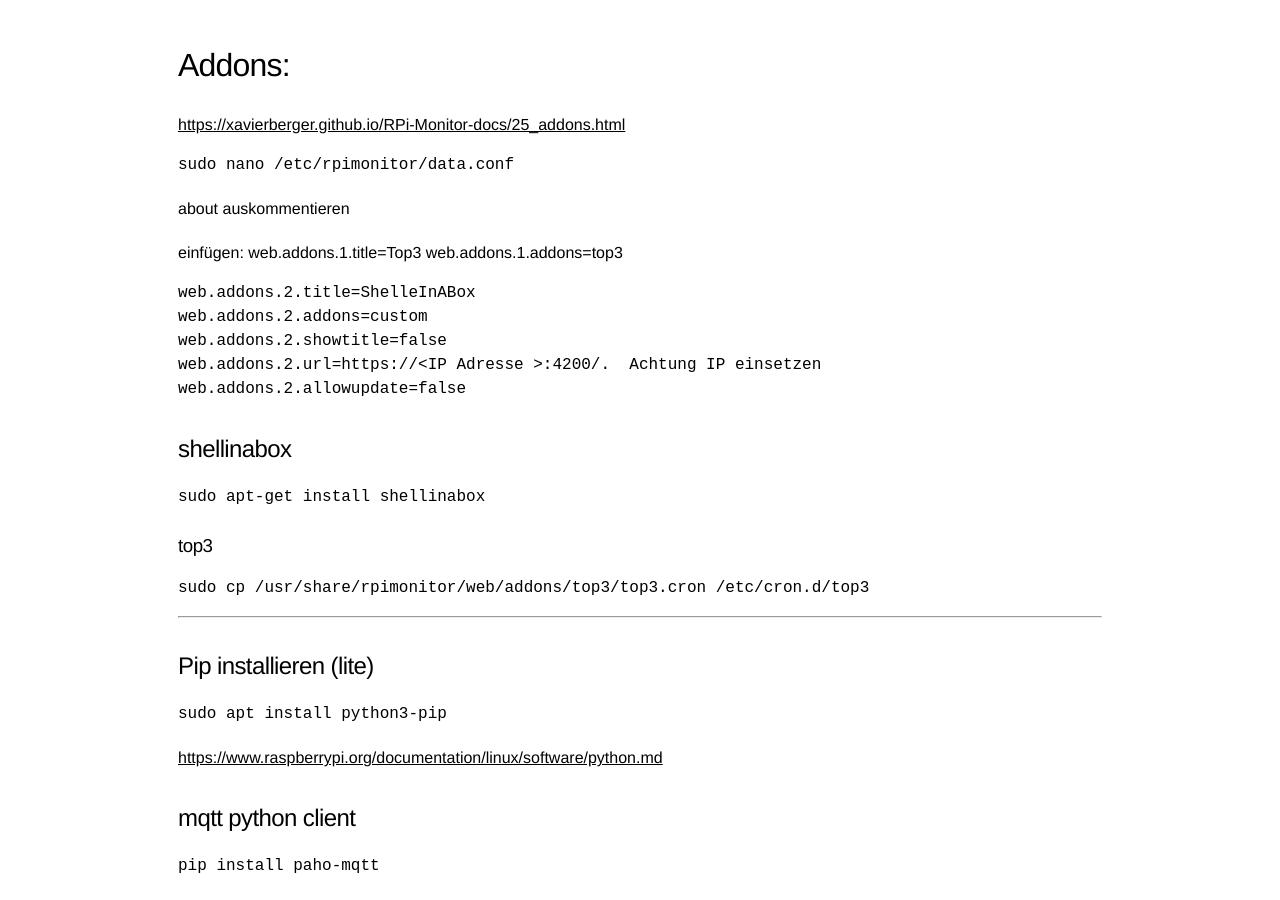
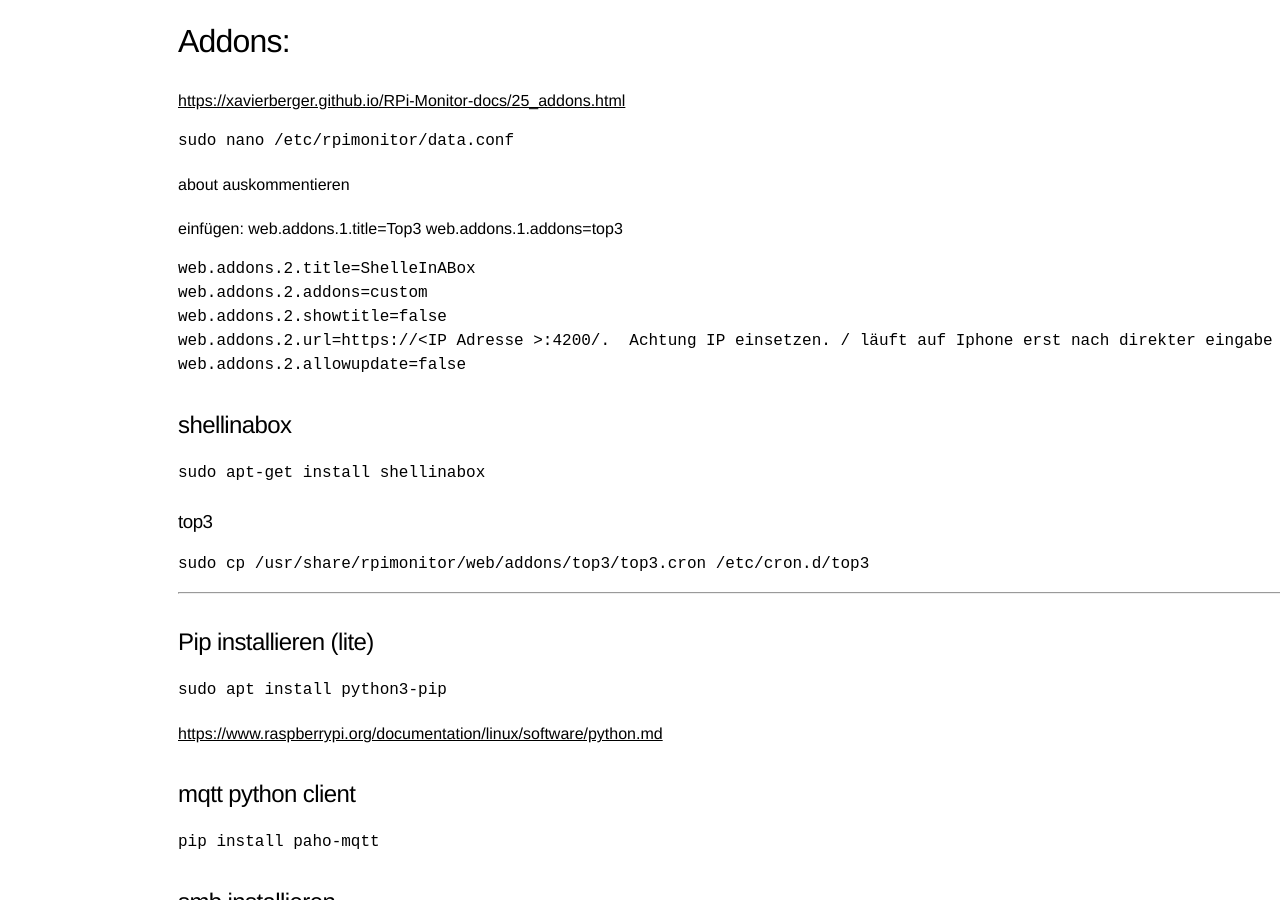
Before and after one commit to Wingertsau/ct.github.io, a Jekyll site: the page built from raspi.md, in a window 1280 px wide and 900 px high, scrolled down 1623 px. Built offline with Jekyll 4.4.1, drawn with Linux system fonts in a browser that asks for light colours; our own code applies the rules of GitHub Pages for plain Markdown files.

Commit message:
Update raspi.md

```diff
--- a/raspi.md
+++ b/raspi.md
@@ -87,7 +87,7 @@ einfügen:
     web.addons.2.title=ShelleInABox
     web.addons.2.addons=custom
     web.addons.2.showtitle=false
-    web.addons.2.url=https://<IP Adresse >:4200/.  Achtung IP einsetzen
+    web.addons.2.url=https://<IP Adresse >:4200/.  Achtung IP einsetzen. / läuft auf Iphone erst nach direkter eingabe in die URL Zeile
     web.addons.2.allowupdate=false
 
 ## shellinabox
```
